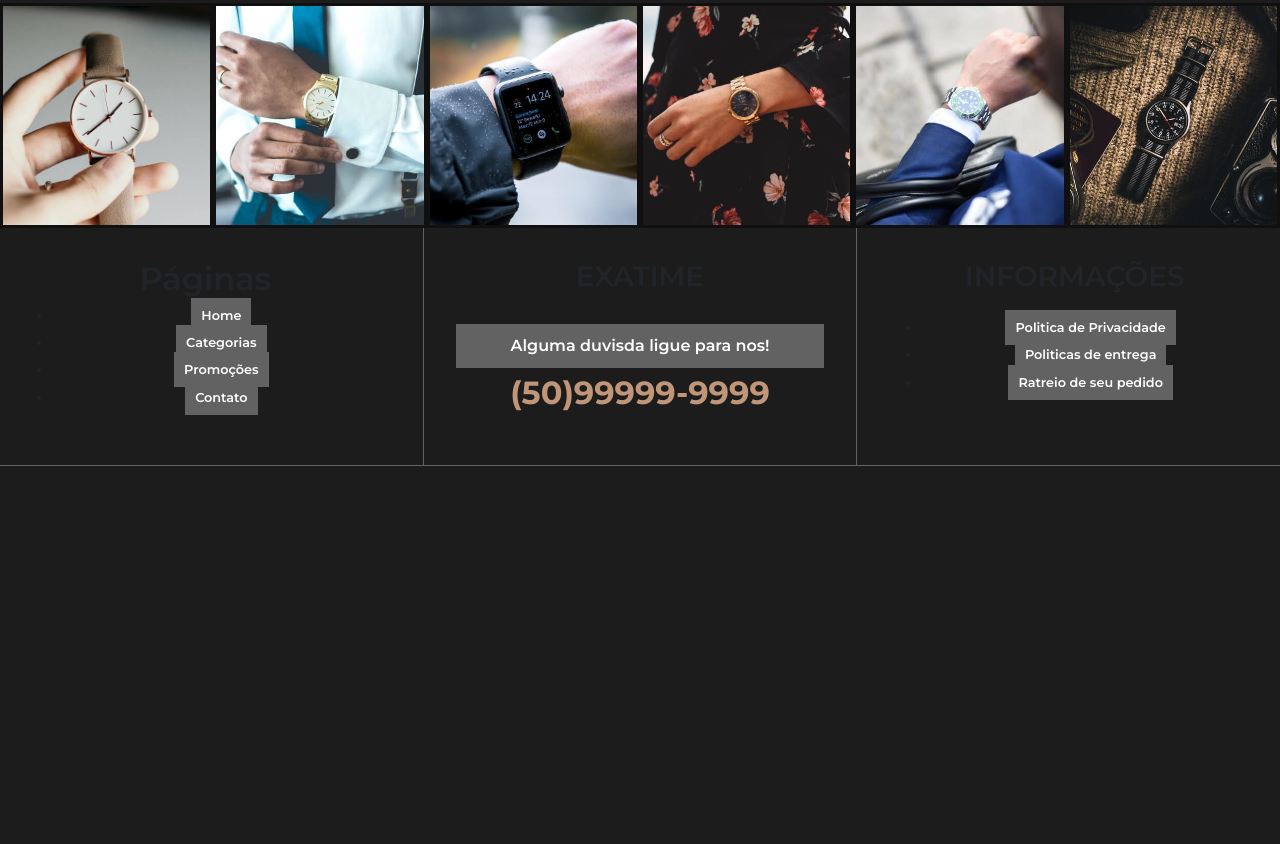
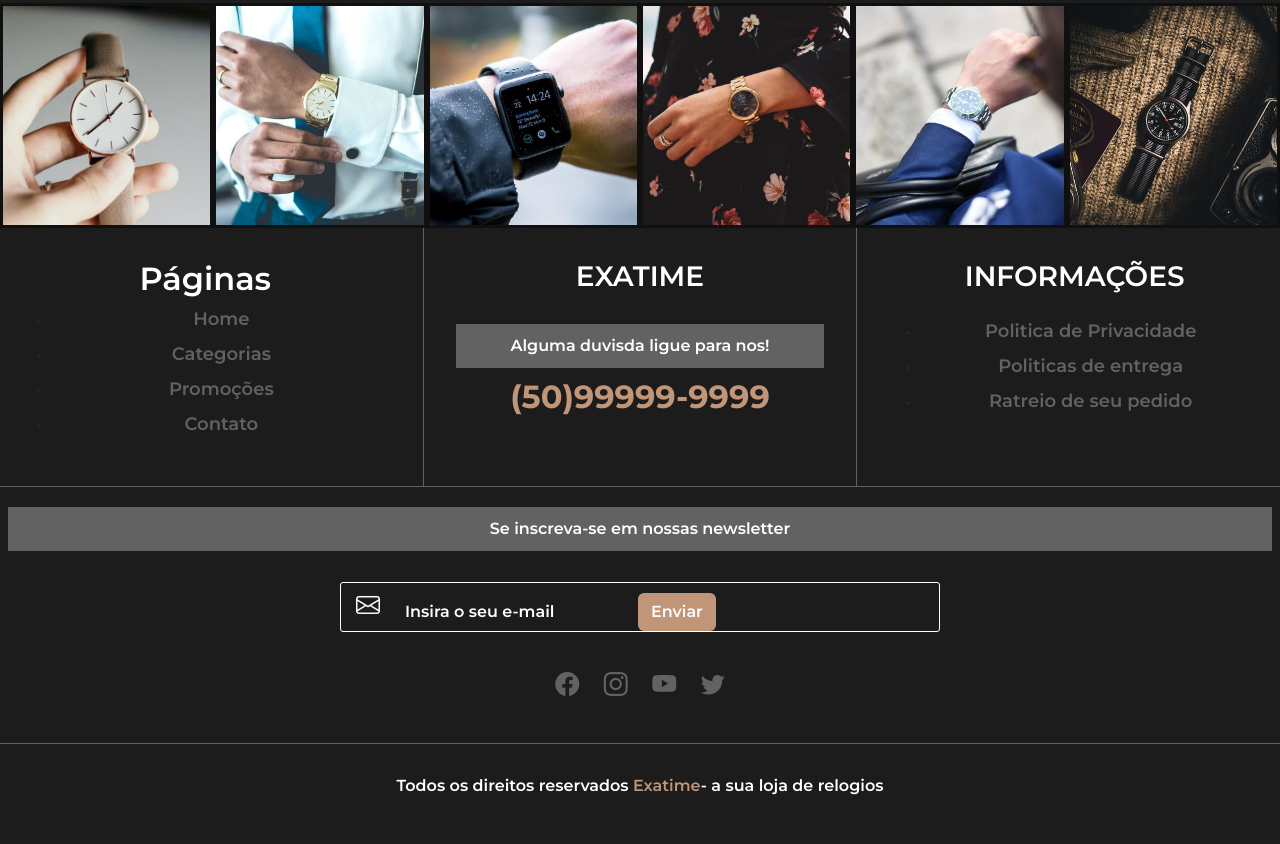
Before and after one commit to AriewlMarcelino/E-commerce-Exatime, a plain HTML site: page index.html in a window 1280 px wide. Shown: the part 4110-4954 px from the top of the page. Before the commit the page ends 4576 px from the top, so only its background shows below. Drawn offline with nearby package versions, Linux system fonts and the light colour scheme.

Commit message:
Finalizando o projeto do e-commerce

```diff
--- a/Assets/css/style.css
+++ b/Assets/css/style.css
@@ -122,29 +122,33 @@ body{
 }
 
 @media(min-width:768px){
-    #search-form{
+    #search-form,#news-form{
         width:50%;
         margin: 0;
     }
 }
 
-#search-form{
+#search-form,
+#news-form{
     border: solid 2px #626262;
     border-radius: 3px;
     padding: 5px 15px;
 }
 
-#search-form input{
+#search-form input,
+#news-form input{
     background-color: transparent;
     border: none;
     color: #fff;
 }
 
-#search-form input:focus{
+#search-form input:focus,
+#news-form input:focus{
     box-shadow: none;
 }
 
-#search-form input::placeholder{
+#search-form input::placeholder,
+#news-form input::placeholder{
     color: white;
 }
 
@@ -524,5 +528,83 @@ element.style {
     color: #c09578;
     font-weight: bold;
     font-size: 2em;
-    margin-top: -15px;
+    margin-top: -11px;
 }
+
+/* footer newsletter */
+
+#newsletter-container{
+    border-bottom: 1px solid #626262;
+    text-align:center;
+    padding: 20px;
+}
+
+.h3-footer{
+    color: white;
+}
+
+.a-li-footer{
+    font-size: 18px;
+    margin-top: 10px;
+    color: #626262;
+}
+
+#news-form{
+    max-width: 600px;
+    margin: 15px auto;
+    border: solid 1px white;
+}
+
+#news-form i{
+    font-size: 1.5em;
+    color: white;
+    display: flex;
+}
+
+#news-form .btn{
+    color: #fff;
+}
+
+.form-control{
+    border:solid 1px  white;
+
+}
+
+#social-container{
+    margin: 20px auto;
+}
+
+#social-container i{
+    font-size: 1.5em;
+    margin: 10px;
+    cursor: pointer;
+    color: #626262;
+    transition: .3s;
+}
+
+#social-container i:hover{
+    color: #C09578;
+}
+
+/* copy conatiner*/
+
+#copy-container{
+    text-align: center;
+    padding: 30px;
+}
+
+#input-newsletter{
+    background-color: transparent;
+    color: #fff;
+    margin: 0px 0 0 13px;
+    width: 237px;
+}
+
+.bi-envelope{
+    position: relative;
+    top: 5px;
+}
+
+.p-footer{
+    color: white;
+}
--- a/index.html
+++ b/index.html
@@ -24,7 +24,6 @@
         href="https://fonts.googleapis.com/css2?family=Montserrat:ital,wght@0,600;0,700;0,800;0,900;1,500;1,600;1,700;1,800;1,900&display=swap"
         rel="stylesheet">
 </head>
-
 <body id="body">
     <!-- Nav -->
     <nav class="navbar navbar-expand-lg primary-bg-color py-4 px-2" id="navbar">
@@ -323,28 +322,51 @@
         <div class="conatiner-fluid" id="footer-links-container">
             <div class="row">
                 <div class="col-12 col-md-4 footer-column">
-                    <h2>Páginas</h2>
+                    <h2 class="h3-footer">Páginas</h2>
                     <ul class="list-unstyle">
-                        <li class="mb-2"><a href="#" class="secondary-color">Home</a></li>
-                        <li class="mb-2"><a href="#" class="secondary-color">Categorias</a></li>
-                        <li class="mb-2"><a href="#" class="secondary-color">Promoções</a></li>
-                        <li class="mb-2"><a href="#" class="secondary-color">Contato</a></li>
+                        <li class="mb-2"><a href="#" class="a-li-footer">Home</a></li>
+                        <li class="mb-2"><a href="#" class="a-li-footer">Categorias</a></li>
+                        <li class="mb-2"><a href="#" class="a-li-footer">Promoções</a></li>
+                        <li class="mb-2"><a href="#" class="a-li-footer">Contato</a></li>
                     </ul>
                 </div>
                 <div class="col-12 col-md-4 footer-column" id="footer-center">
-                    <h3>Exatime</h3>
+                    <h3 class="h3-footer">Exatime</h3>
                     <p class="secondary-color">Alguma duvisda ligue para nos!</p>
                     <p class="store-phone"><i class="bi.bi-telephone"></i>(50)99999-9999</p>
                 </div>
                 <div class="col-12 col-md-4 footer-column">
-                    <h3>Informações</h3>
+                    <h3 class="h3-footer">Informações</h3>
                     <ul class="list-unstyle">
-                        <li class="mb-2"><a href="#" class="secondary-color">Politica de Privacidade</a></li>
-                        <li class="mb-2"><a href="#" class="secondary-color">Politicas de entrega</a></li>
-                        <li class="mb-2"><a href="#" class="secondary-color">Ratreio de seu pedido</a></li>
+                        <li class="mb-2"><a href="#" class="a-li-footer">Politica de Privacidade</a></li>
+                        <li class="mb-2"><a href="#" class="a-li-footer">Politicas de entrega</a></li>
+                        <li class="mb-2"><a href="#" class="a-li-footer">Ratreio de seu pedido</a></li>
                     </ul>
                 </div>
+
             </div>
+        </div>
+        <div class="container-fluid" id="newsletter-container">
+            <div class="col-12">
+                <div class="row">
+                    <p class="secondary-color">Se inscreva-se em nossas newsletter</p>
+                    <form class="d-flex" id="news-form">
+                        <i class="bi bi-envelope primery-color">
+                            <input type="email" class="form-control me-2" id="input-newsletter" placeholder="Insira o seu e-mail">
+                            <button class="btn secondary-bg-color" id="btn" type="submit">Enviar</button>
+                        </i>
+                    </form>
+                </div>
+            </div>
+            <div class="col-12" id="social-container">
+                <i class="bi bi-facebook"></i>
+                <i class="bi bi-instagram"></i>
+                <i class="bi bi-youtube"></i>
+                <i class="bi bi-twitter"></i>
+            </div>
+        </div>
+        <div class="container" id="copy-container">
+            <p class="p-footer">Todos os direitos reservados <span class="primary-color">Exatime</span>- a sua loja de relogios</p>
         </div>
     </footer>
 </body>
```
